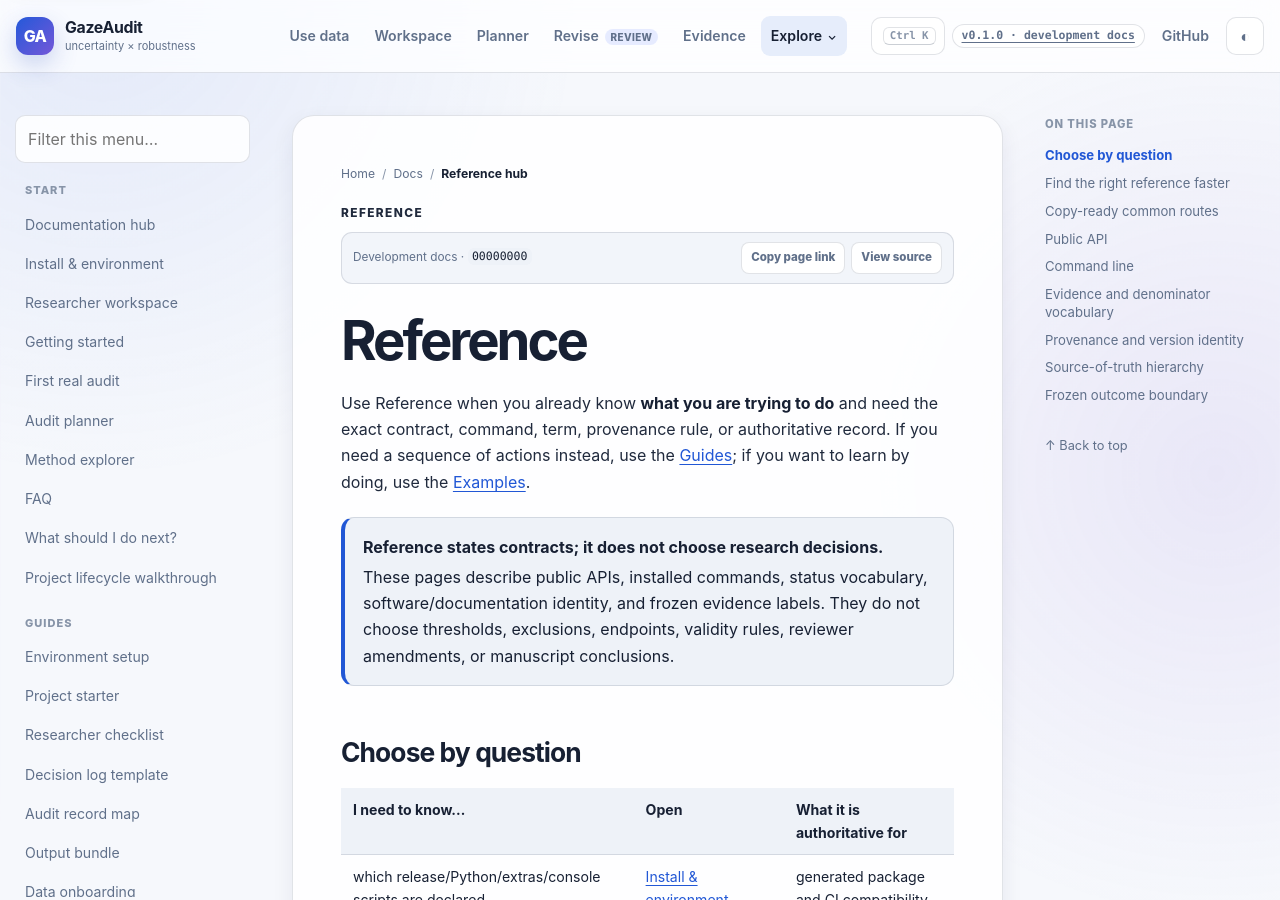
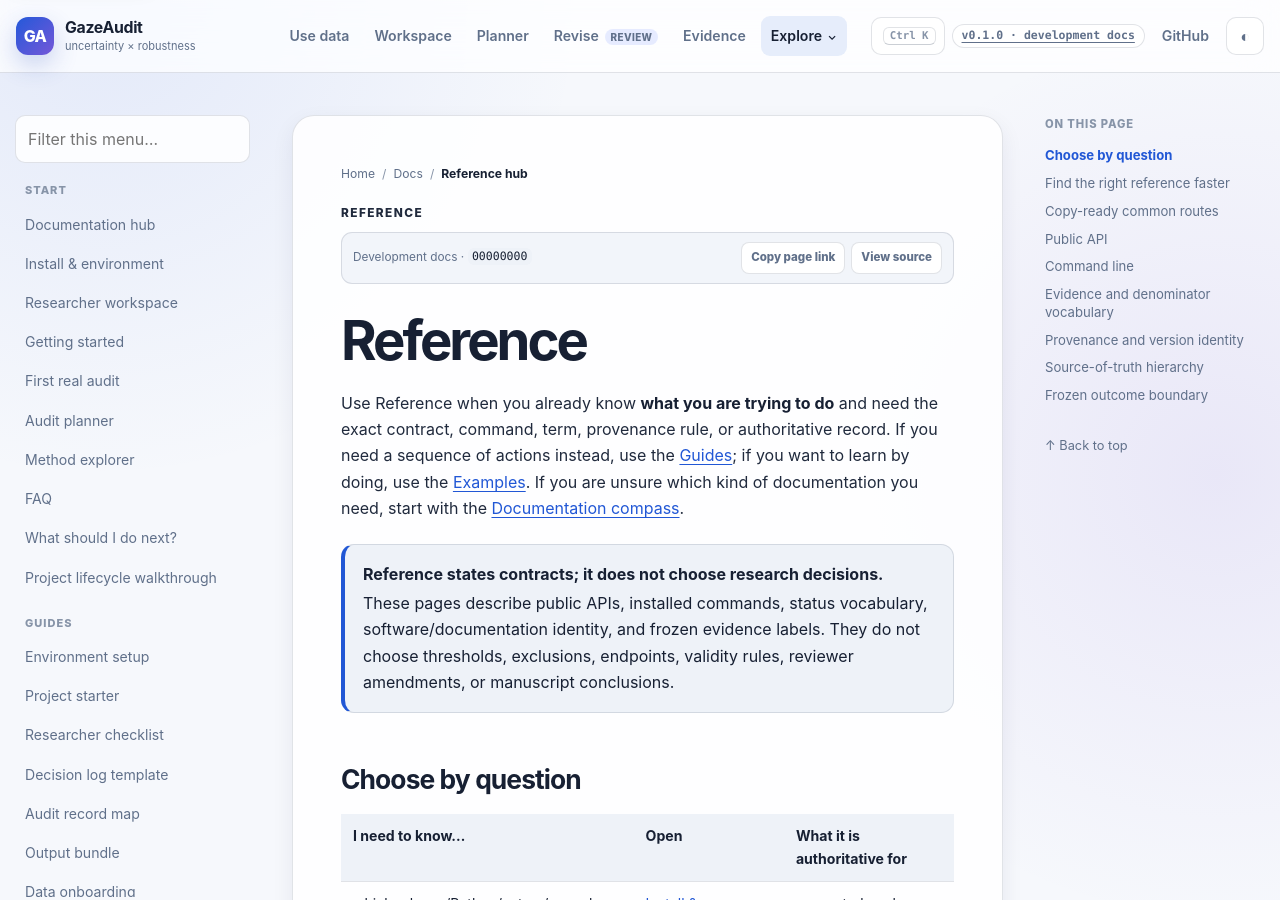
Before and after one commit to stefanosbalaskas/GazeAudit, a Jekyll site: the page built from docs/reference/index.md, in a window 1280 px wide and 900 px high. Built offline with Jekyll 4.4.1, drawn with Linux system fonts in a browser that asks for light colours.

Commit message:
docs: connect reference hub to documentation compass

```diff
--- a/docs/reference/index.md
+++ b/docs/reference/index.md
@@ -10,7 +10,7 @@ search_keywords: reference api cli commands status glossary vocabulary denominat
 
 # Reference
 
-Use Reference when you already know **what you are trying to do** and need the exact contract, command, term, provenance rule, or authoritative record. If you need a sequence of actions instead, use the [Guides]({{ '/docs/guides/' | relative_url }}); if you want to learn by doing, use the [Examples]({{ '/docs/examples/' | relative_url }}).
+Use Reference when you already know **what you are trying to do** and need the exact contract, command, term, provenance rule, or authoritative record. If you need a sequence of actions instead, use the [Guides]({{ '/docs/guides/' | relative_url }}); if you want to learn by doing, use the [Examples]({{ '/docs/examples/' | relative_url }}). If you are unsure which kind of documentation you need, start with the [Documentation compass]({{ '/docs/documentation-map/' | relative_url }}).
 
 <div class="callout info">
 <strong>Reference states contracts; it does not choose research decisions.</strong>
```
